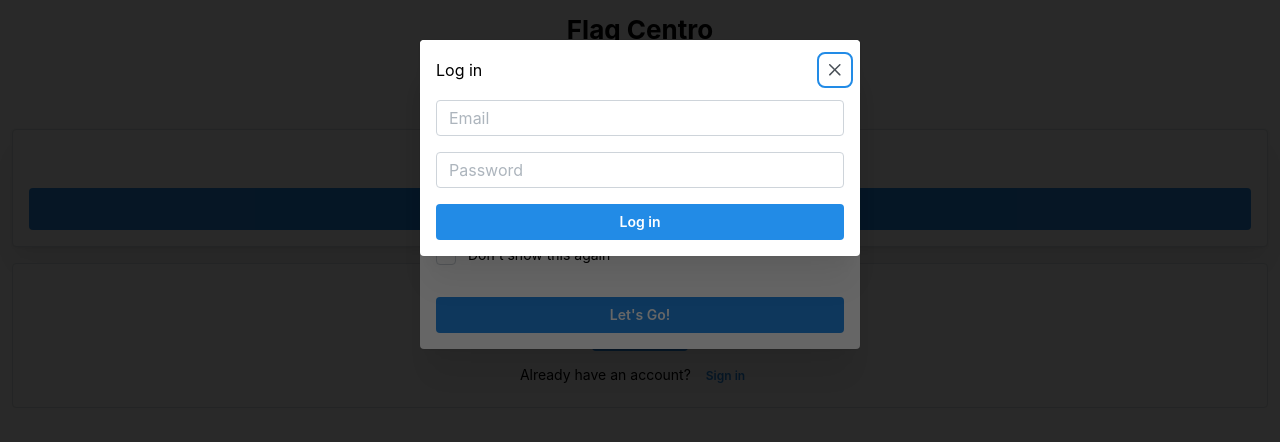
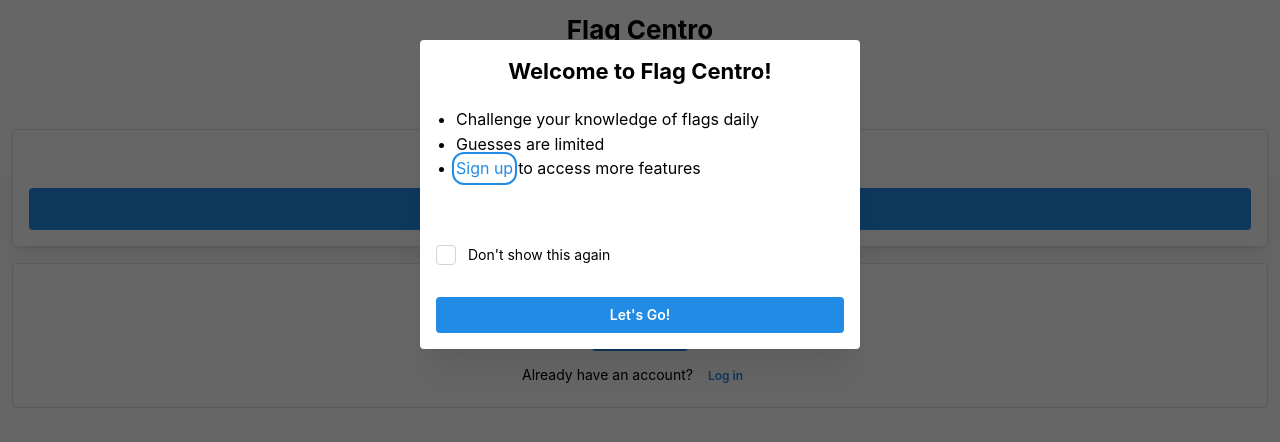
Before and after one commit to Jufrench/flagcentro, a React (Vite) app: page / in a window 1280 px wide. Shown: the top 442 px of the page. Built offline with nearby package versions, Linux system fonts and the light colour scheme.

Commit message:
Get logged in user, show user name in profile

```diff
--- a/src/App.tsx
+++ b/src/App.tsx
@@ -5,13 +5,13 @@ import './App.css'
 import PageLayout from './components/PageLayout';
 import Search from './components/Search';
 import MultiPlayer from './components/MultiPlayer';
-import Profile from './components/Profile';
 import Home from './components/Home';
 // import DailyPlay from './components/dailyplay/DailyPlay';
 import QuickPlayContent from './components/quickplay/QuickPlayContent';
 import LandingPage from './routes/LandingPage';
 import ProtectedRoute from './routes/ProtectedRoute';
 import AuthProvider from './contexts/AuthContext';
+import ProfilePage from './routes/ProfilePage';
 
 function App() {
   console.log('%cGo through index.css to remove unnecessary styling', 'color:tomato');
@@ -32,7 +32,7 @@ function App() {
           {/* <Route path="dailyplay" element={<DailyPlay />} /> */}
           <Route path="quickplay" element={<QuickPlayContent quickPlayType="standard" />} />
           <Route path="multi" element={<MultiPlayer />} />
-          <Route path="profile" element={<Profile />} />
+          <Route path="profile" element={<ProfilePage />} />
         </Route>
         {/* <Route path="/" element={<PageLayout />}> */}
 
--- a/src/components/Profile.tsx
+++ /dev/null
@@ -1,7 +0,0 @@
-import { Title } from "@mantine/core";
-
-export default function Profile() {
-  return (
-    <Title>Profile Page</Title>
-  )
-}
--- a/src/contexts/AuthContext.tsx
+++ b/src/contexts/AuthContext.tsx
@@ -19,25 +19,31 @@ export default function AuthProvider({ children }: { children: ReactNode }) {
   const [isLoggedIn, setIsLoggedIn] = useState<boolean>(false);
   const [user, setUser] = useState<Record<string, any>>();
 
+  const getUser = async (email: string | undefined) => {
+    const response = await supabase.from("Users").select().eq('email', email);
+    // console.log('%c/// response', 'color:tomato', response);
+    if (response.data) setUser(response.data?.[0]);
+  }
+
   async function login(email: string, password: string) {
     const response = await supabase.auth.signInWithPassword({
       email, password
     });
-    console.log('///> response', response)
+    // console.log('%c///> response', 'color:limegreen', response)
     if (response?.data?.user?.aud === "authenticated") {
       setIsLoggedIn(true);
-      setUser(response.data.user);
+      getUser(response?.data?.user?.email);
       navigate("/home");
     }
   };
 
-  // function logout() {
-  //   setStoredUser(null);
-  //   navigate("/login");
-  // };
+  async function logout() {
+    await supabase.auth.signOut();
+    navigate("/");
+  };
 
   return (
-    <AuthContextProvider value={{ isLoggedIn, login, user }}>
+    <AuthContextProvider value={{ isLoggedIn, login, logout, user }}>
       <>{children}</>
     </AuthContextProvider>
   )
--- a/src/routes/LandingPage.tsx
+++ b/src/routes/LandingPage.tsx
@@ -1,14 +1,16 @@
 import { useContext, useState } from "react";
 import DailyPlayBanner from "../components/dailyplay/DailyPlayBanner";
-import { useDisclosure, useLocalStorage, useToggle } from "@mantine/hooks";
-import { Button, Checkbox, Group, List, Modal, Paper, Stack, Text, TextInput, Title } from "@mantine/core";
+import { useDisclosure, useLocalStorage } from "@mantine/hooks";
+import { Anchor, Button, Checkbox, Group, List, Modal, Paper, PasswordInput, Stack, Text, TextInput, Title } from "@mantine/core";
 import { notifications } from "@mantine/notifications";
 import supabase from "../supabaseClient";
 
 import { AuthContext } from "../contexts/AuthContext";
 
 export default function LandingPage() {
-  const [toggleValue, toggle] = useToggle(["login", "signup"]);
+
+  // const [toggleValue, toggle] = useToggle(["login", "signup"]);
+  const [loginAction, setLoginAction] = useState<"login" | "signup" | undefined>();
   const [name, setName] = useState<string>("");
   const [email, setEmail] = useState<string>("");
   const [password, setPassword] = useState<string>("");
@@ -37,17 +39,12 @@ export default function LandingPage() {
     dontShowAgainChecked && setDontShowAgain(true);
   }
 
-  const [isLoginModalOpen, loginModalHandlers] = useDisclosure(true);
+  const [isLoginModalOpen, loginModalHandlers] = useDisclosure(false);
   const loginModal = {
     opened: isLoginModalOpen,
     open: loginModalHandlers.open,
     close: loginModalHandlers.close
   };
-
-  function handleCloseLoginModal() {
-    loginModal.close();
-    // dontShowAgainChecked && setDontShowAgain(true);
-  }
 
   async function createUser(userInfo: Record<string, string>) {
     const authId = await createAuthUser({ email: userInfo.email, password: userInfo.password });
@@ -71,7 +68,7 @@ export default function LandingPage() {
     });
 
     return response.data.user?.id;
-  }
+  };
 
   const createPublicUser = async (auth_id: any) => {
     const { /* data, error, */ status } = await supabase.from('Users').insert({
@@ -97,7 +94,8 @@ export default function LandingPage() {
             <Text>Create an account to access more features!</Text>
             <Button
               onClick={() => {
-                toggle();
+                // toggle();
+                setLoginAction("signup");
                 loginModal.open();
               }}
             >
@@ -107,13 +105,14 @@ export default function LandingPage() {
               <Text size="sm">Already have an account?</Text>
               <Button
                 onClick={() => {
-                  toggle();
+                  // toggle();
+                  setLoginAction("login");
                   loginModal.open();
                 }}
                 size="xs"
                 variant="subtle"
                 >
-                  Sign in
+                  Log in
                 </Button>
             </Group>
           </Stack>
@@ -131,7 +130,17 @@ export default function LandingPage() {
           <List mb="4em">
             <List.Item>Challenge your knowledge of flags daily</List.Item>
             <List.Item>Guesses are limited</List.Item>
-            <List.Item>Sign up to access more features</List.Item>
+            <List.Item>
+              <Anchor
+                mr={5}
+                component="button"
+                variant="subtle"
+                onClick={loginModal.open}
+              >
+                Sign up
+              </Anchor>
+              <span>to access more features</span>
+            </List.Item>
           </List>
           <Stack ta="center" gap="xl">
             <Checkbox
@@ -146,18 +155,20 @@ export default function LandingPage() {
       }
 
       {/* Sign Up/Sign In Modal */}
-      <Modal.Root opened={loginModal.opened} onClose={handleCloseLoginModal}>
+      <Modal.Root opened={loginModal.opened} onClose={() => loginModal.close()}>
         <Modal.Overlay />
         <Modal.Content>
           <Modal.Header>
             <Modal.Title>
-              {toggleValue === "login" ? "Log in" : "Sign Up"}
+              {/* {toggleValue === "login" ? "Log in" : "Sign Up"} */}
+              {loginAction === "login" ? "Log in" : "Sign Up"}
             </Modal.Title>
             <Modal.CloseButton />
           </Modal.Header>
           <Modal.Body>
             <Stack>
-              {toggleValue === "login" &&
+              {/* {toggleValue === "login" &&  */}
+              {loginAction === "login" &&
                 <>
                   <TextInput
                     placeholder="Email"
@@ -166,7 +177,7 @@ export default function LandingPage() {
                       setLoginEmail(event.target.value)
                     }}
                   />
-                  <TextInput
+                  <PasswordInput
                     placeholder="Password"
                     value={loginPassword}
                     onChange={event => setLoginPassword(event.target.value)}
@@ -174,7 +185,8 @@ export default function LandingPage() {
                   <Button onClick={() => login(loginEmail, loginPassword)}>Log in</Button>
                 </>
               }
-              {toggleValue === "signup" &&
+              {/* {toggleValue === "signup" &&  */}
+              {loginAction === "signup" &&
                 <>
                   <TextInput
                     placeholder="Name"
@@ -186,12 +198,12 @@ export default function LandingPage() {
                     value={email}
                     onChange={event => setEmail(event.target.value)}
                   />
-                  <TextInput
+                  <PasswordInput
                     placeholder="Password"
                     value={password}
                     onChange={event => setPassword(event.target.value)}
                   />
-                  <TextInput
+                  <PasswordInput
                     placeholder="Confirm Password"
                     value={confirmPassword}
                     error={passwordMatchError}
--- /dev/null
+++ b/src/routes/ProfilePage.tsx
@@ -0,0 +1,14 @@
+import { Button, Stack, Title } from "@mantine/core";
+import { useContext } from "react";
+import { AuthContext } from "../contexts/AuthContext";
+
+export default function ProfilePage() {
+  const { logout, user } = useContext(AuthContext);
+
+  return (
+    <Stack>
+      <Title order={3}>Hello {user.name}</Title>
+      <Button onClick={logout}>Log out</Button>
+    </Stack>
+  )
+}
```
